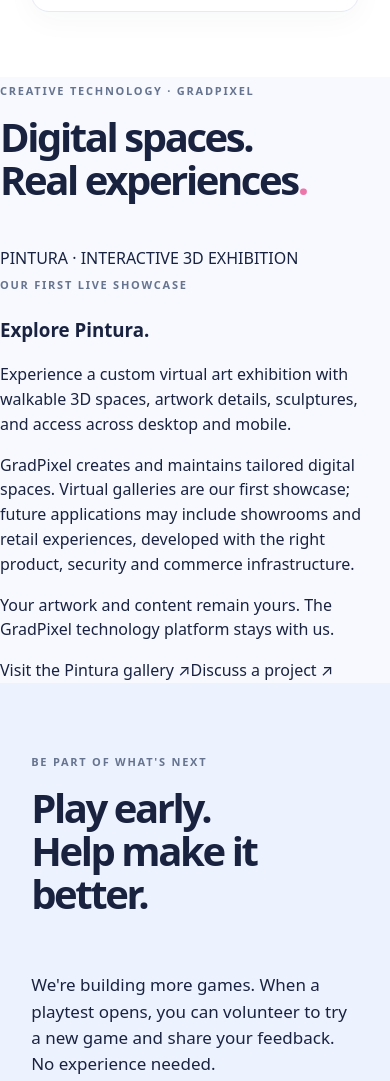
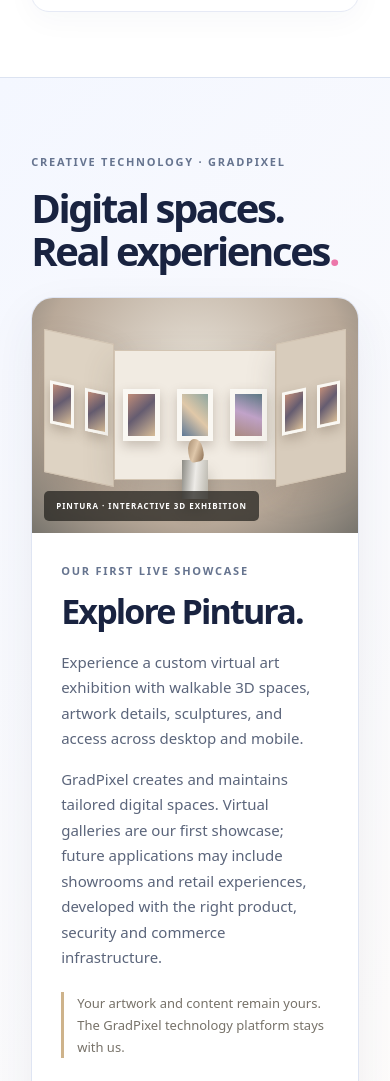
Before and after one commit to nakiera/GradPixel, a plain HTML site: page index.html in a window 390 px wide. Shown: the part 2186-3267 px from the top of the page. Drawn offline with Linux system fonts and the light colour scheme.

Commit message:
Style Pintura showcase and responsive virtual experience offering

```diff
--- a/styles.css
+++ b/styles.css
@@ -24,3 +24,32 @@ nav{color:#43506b}nav a:hover,.text-link:hover,footer a:hover{color:#3259e7}
 /* Non-clickable platform availability label; no App Store listing yet. */
 .ios-coming-soon{display:inline-flex;align-items:center;justify-content:center;padding:11px 17px;border:1px solid #a6a8b5;border-radius:3px;color:#646879;background:#f0f1f8;font-size:13px;font-weight:650;cursor:default;white-space:nowrap}
 dialog .ios-coming-soon{margin-top:15px;margin-left:10px;background:#30313b;color:#d1d3e0;border-color:#656675}
+
+/* Interactive 3D services — Pintura is the verified showcase, not a shop. */
+.experience-section{padding:95px clamp(22px,8vw,135px);background:linear-gradient(135deg,#f4f7ff,#fffdfb);border-top:1px solid var(--rule)}
+.experience-showcase{display:grid;grid-template-columns:minmax(0,1.1fr) minmax(290px,.9fr);background:#fff;border:1px solid #dfe5f3;border-radius:22px;overflow:hidden;box-shadow:0 18px 48px #29375a12}
+.experience-visual{position:relative;display:grid;place-items:center;min-height:415px;overflow:hidden;background:radial-gradient(ellipse at 50% 32%,#e7e1d7,#b9a999 66%,#77746d)}
+.experience-visual-tag{position:absolute;left:23px;bottom:22px;font-size:10px;letter-spacing:.12em;font-weight:750;color:#fff;background:#24231fbb;padding:9px 12px;border-radius:5px}
+.experience-room{position:relative;isolation:isolate;width:75%;height:54%;max-width:430px;perspective:760px}
+.experience-room-rear,.experience-room-left,.experience-room-right{position:absolute;display:flex;justify-content:space-around;align-items:center;background:#f1ebe2;border:1px solid #d3c5b3;box-shadow:0 12px 30px #554a3e30}
+.experience-room-rear{inset:4% 19% 5%}
+.experience-room-left{inset:0 81% 0 -8%;transform:skewY(12deg);transform-origin:right center;background:#ded3c3}
+.experience-room-right{inset:0 -8% 0 81%;transform:skewY(-12deg);transform-origin:left center;background:#d8ccbc}
+.experience-room i{display:block;width:23%;height:41%;background:linear-gradient(138deg,#c08d79,#655c70 45%,#d8bd98);border:5px solid #faf8f3;box-shadow:0 5px 12px #55433245}
+.experience-room-left i,.experience-room-right i{width:34%;height:30%;border-width:3px}
+.experience-room-rear i:nth-child(2){background:linear-gradient(45deg,#5e7996,#e0c8a8,#8fa7a1)}
+.experience-room-rear i:nth-child(3){background:linear-gradient(20deg,#aa8a81,#c1a3c9,#5d7a86)}
+.experience-plinth{position:absolute;z-index:2;left:45%;bottom:-8%;width:10%;height:27%;background:linear-gradient(95deg,#8c8b84,#edebe7,#b9b6ac);box-shadow:0 12px 15px #4e473b47}
+.experience-plinth:before{content:"";display:block;position:absolute;left:23%;bottom:95%;width:56%;height:60%;border-radius:55% 45% 35% 25%;background:linear-gradient(120deg,#9f8569,#dfc7aa,#84664a);transform:rotate(-12deg)}
+.experience-copy{padding:clamp(28px,4vw,58px);display:flex;flex-direction:column;align-items:flex-start;justify-content:center}
+.experience-copy h3{font-size:clamp(34px,4.2vw,58px);letter-spacing:-.055em;line-height:1.04;margin:15px 0 20px}
+.experience-copy p{color:#5b657b;line-height:1.7;margin:0 0 15px;max-width:480px;font-size:15px}
+.experience-copy .experience-note{font-size:13px;color:#777269;border-left:3px solid #ceb38b;padding-left:13px;margin-top:6px}
+.experience-actions{display:flex;flex-wrap:wrap;gap:11px;margin-top:17px}
+.experience-actions a{display:inline-flex;align-items:center;padding:12px 16px;border-radius:9px;font-weight:700;font-size:13px;border:1px solid #9daaca;transition:background .2s,color .2s}
+.experience-actions .experience-primary{background:#283b63;color:#fff;border-color:#283b63}
+.experience-actions .experience-primary:hover{background:#415d91}
+.experience-actions .experience-secondary:hover{background:#e6ebf6}
+@media(max-width:900px){.experience-showcase{grid-template-columns:1fr}.experience-visual{min-height:290px}.experience-copy{padding:29px}.experience-section{padding-top:70px;padding-bottom:70px}}
+@media(max-width:500px){.experience-visual{min-height:235px}.experience-room{width:80%;height:61%}.experience-section .section-heading{margin-bottom:25px}.experience-actions a{width:100%;justify-content:center}.experience-visual-tag{font-size:8px;left:12px;bottom:12px}}
+@media(prefers-reduced-motion:reduce){.experience-actions a{transition:none}}
```
